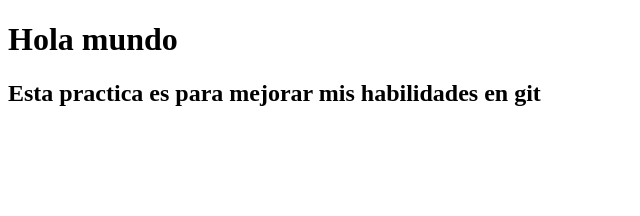
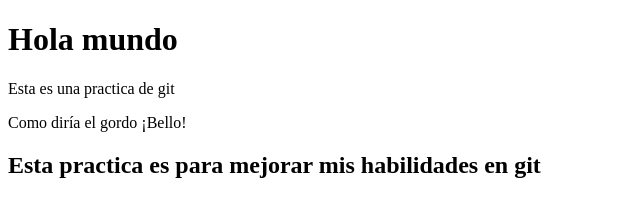
Before and after one commit to Noemi2022/PracticasJimyGit, a plain HTML site: page index.html in a window 1280 px wide. Shown: the whole page, without its empty margins (0-640 px from the left). Drawn offline with Linux system fonts and the light colour scheme.

Commit message:
cambios jimy

```diff
--- a/index.html
+++ b/index.html
@@ -7,6 +7,8 @@
 </head>
 <body>
    <h1>Hola mundo</h1>
+   <p>Esta es una practica de git</p>
+   <p>Como diría el gordo ¡Bello!</p>
     <h2>Esta practica es para mejorar mis habilidades en git</h2>
 </body>
 </html>
```
